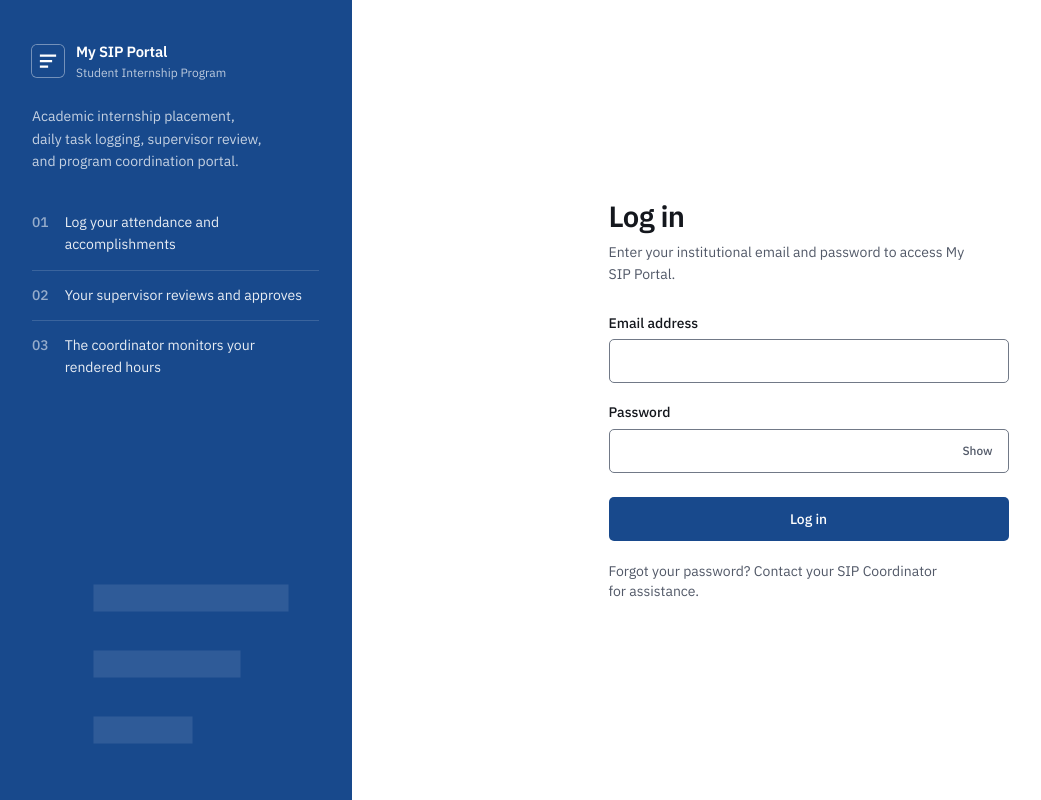
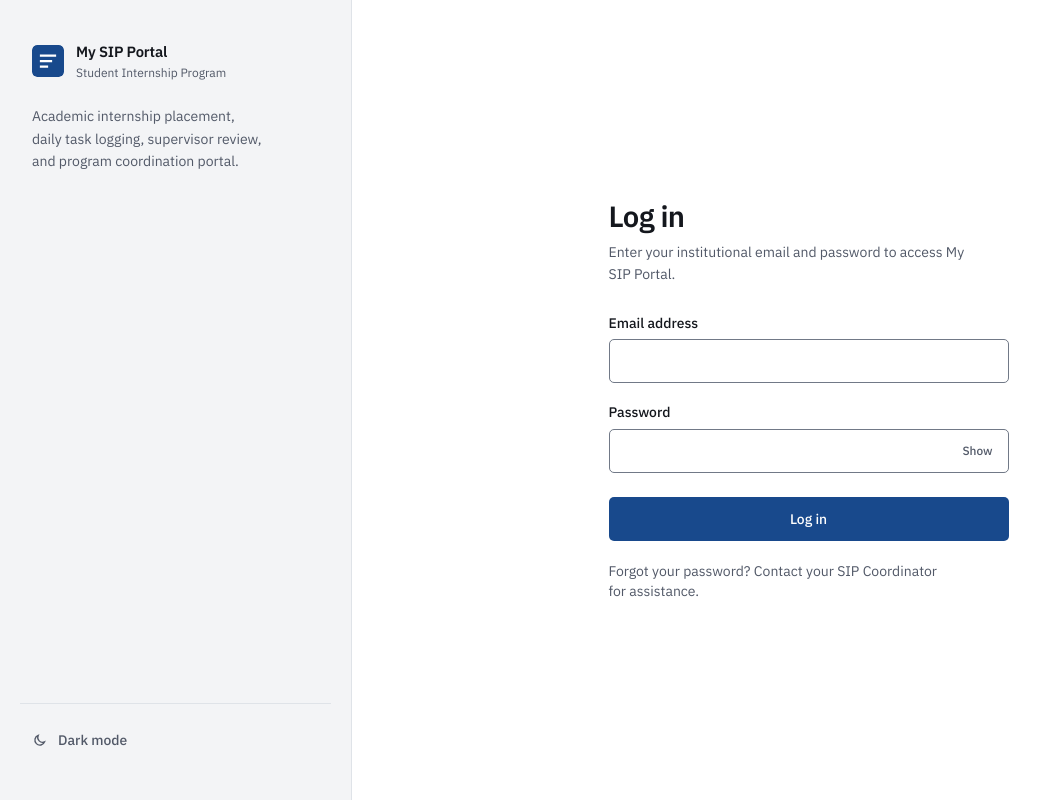
Before and after one commit to kerramirez1/My-SIP, a React (Vite) app: page /login in a window 1280 px wide. Shown: the whole page, without its empty margins (0-1041 px from the left). Built offline with nearby package versions, Linux system fonts and the light colour scheme; no server answers.

Commit message:
Revert "Give the login page a logbook identity: navy cover panel, brand motif, program flow"
This reverts commit 4bccedc8baee6c5229f29c18813334f86fc70b4f.

```diff
--- a/src/components/BrandMark.jsx
+++ b/src/components/BrandMark.jsx
@@ -1,11 +1,10 @@
-export function BrandMark({ showSubtitle = false, tone = 'default' }) {
-  const onAccent = tone === 'onAccent'
+export function BrandMark({ showSubtitle = false }) {
   return (
     <div className="flex min-w-0 items-center gap-3">
       <svg
         aria-hidden="true"
         viewBox="0 0 32 32"
-        className={`size-8 shrink-0 rounded-[5px]${onAccent ? ' ring-1 ring-on-accent/40' : ''}`}
+        className="size-8 shrink-0 rounded-[5px]"
         fill="none"
       >
         <rect
@@ -22,15 +21,11 @@ export function BrandMark({ showSubtitle = false, tone = 'default' }) {
         />
       </svg>
       <div className="min-w-0">
-        <p
-          className={`truncate py-0.5 text-[0.9375rem] font-semibold leading-snug tracking-[-0.01em] ${onAccent ? 'text-on-accent' : 'text-ink'}`}
-        >
+        <p className="truncate py-0.5 text-[0.9375rem] font-semibold leading-snug tracking-[-0.01em] text-ink">
           My SIP Portal
         </p>
         {showSubtitle ? (
-          <p
-            className={`truncate text-xs leading-snug ${onAccent ? 'text-on-accent/70' : 'text-ink-muted'}`}
-          >
+          <p className="truncate text-xs leading-snug text-ink-muted">
             Student Internship Program
           </p>
         ) : null}
--- a/src/index.css
+++ b/src/index.css
@@ -1780,39 +1780,3 @@ progress.loading-spinner:indeterminate {
     --track-color: Canvas;
   }
 }
-
-/* Auth panel (login page): the navy logbook-cover panel scopes its theme
-   toggle to the on-accent family; dashboard toggles are outside this scope
-   and keep their default colors. */
-.auth-panel button {
-  color: color-mix(in srgb, var(--color-on-accent) 78%, transparent);
-}
-
-.auth-panel button:hover {
-  background-color: color-mix(in srgb, var(--color-on-accent) 12%, transparent);
-  color: var(--color-on-accent);
-}
-
-.auth-panel button:focus-visible {
-  outline-color: var(--color-on-accent);
-}
-
-/* One quiet load fade for the auth panel content; nothing plays when the
-   user prefers reduced motion. */
-@keyframes auth-panel-fade {
-  from {
-    opacity: 0;
-    translate: 0 6px;
-  }
-
-  to {
-    opacity: 1;
-    translate: 0 0;
-  }
-}
-
-@media (prefers-reduced-motion: no-preference) {
-  .auth-panel-fade {
-    animation: auth-panel-fade 520ms ease-out both;
-  }
-}
--- a/src/layouts/AuthLayout.jsx
+++ b/src/layouts/AuthLayout.jsx
@@ -2,60 +2,24 @@ import { Outlet } from 'react-router-dom'
 import { BrandMark } from '../components/BrandMark'
 import { ThemeToggleButton } from '../components/ThemeToggleButton'
 
-const PROGRAM_STEPS = [
-  { number: '01', text: 'Log your attendance and accomplishments' },
-  { number: '02', text: 'Your supervisor reviews and approves' },
-  { number: '03', text: 'The coordinator monitors your rendered hours' },
-]
-
 export function AuthLayout() {
   return (
     <div className="flex min-h-dvh flex-col bg-surface lg:grid lg:grid-cols-[22rem_1fr]">
-      <header className="auth-panel relative flex flex-col justify-between gap-6 overflow-hidden border-b border-accent-solid bg-accent-solid px-6 pt-[max(1.25rem,env(safe-area-inset-top,0px))] pb-5 text-on-accent lg:border-b-0 lg:border-e lg:px-8 lg:py-10">
-        <svg
-          aria-hidden="true"
-          viewBox="0 0 32 32"
-          fill="none"
-          className="pointer-events-none absolute -bottom-6 -right-4 h-44 w-44 text-on-accent/10 lg:-bottom-14 lg:-right-8 lg:h-96 lg:w-96"
-        >
-          <path
-            d="M9 10.5H23M9 16H19M9 21.5H15"
-            stroke="currentColor"
-            strokeWidth="2.25"
-            strokeLinecap="square"
-          />
-        </svg>
-
-        <div className="auth-panel-fade relative flex items-start justify-between gap-6 lg:block">
-          <div className="min-w-0 space-y-10">
-            <div className="space-y-6">
-              <BrandMark showSubtitle tone="onAccent" />
-              <p className="hidden max-w-[28ch] text-sm leading-[1.6] text-on-accent/75 lg:block">
-                Academic internship placement, daily task logging, supervisor
-                review, and program coordination portal.
-              </p>
-            </div>
-
-            <ol className="hidden max-w-[19rem] divide-y divide-on-accent/15 lg:block">
-              {PROGRAM_STEPS.map((step) => (
-                <li key={step.number} className="flex gap-4 py-3.5 first:pt-0 last:pb-0">
-                  <span className="text-sm font-medium leading-[1.55] text-on-accent/55">
-                    {step.number}
-                  </span>
-                  <span className="text-sm leading-[1.55] text-on-accent/90">
-                    {step.text}
-                  </span>
-                </li>
-              ))}
-            </ol>
+      <header className="flex flex-col justify-between gap-6 border-b border-rule bg-canvas px-6 pt-[max(1.25rem,env(safe-area-inset-top,0px))] pb-5 lg:border-b-0 lg:border-e lg:px-8 lg:py-10">
+        <div className="flex items-start justify-between gap-6 lg:block">
+          <div className="min-w-0 space-y-6">
+            <BrandMark showSubtitle />
+            <p className="hidden max-w-[28ch] text-sm leading-[1.6] text-ink-muted lg:block">
+              Academic internship placement, daily task logging, supervisor
+              review, and program coordination portal.
+            </p>
           </div>
           <div className="shrink-0 lg:hidden">
             <ThemeToggleButton />
           </div>
         </div>
-
-        <div className="auth-panel-fade relative hidden lg:block">
-          <div className="-mx-3 border-t border-on-accent/20 pt-4">
+        <div className="hidden lg:block">
+          <div className="-mx-3 border-t border-rule pt-4">
             <ThemeToggleButton />
           </div>
         </div>
```
